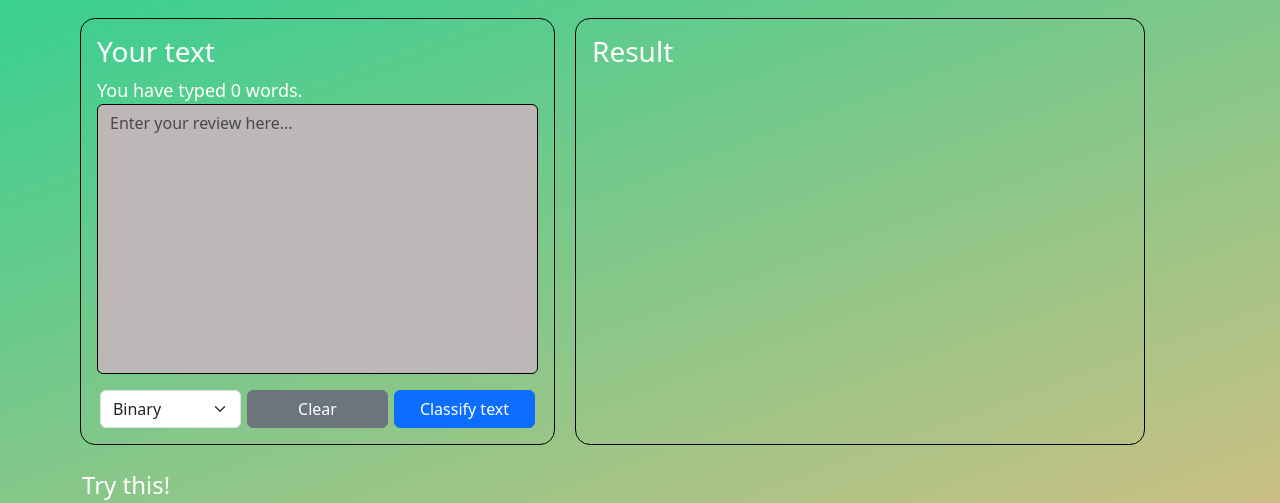
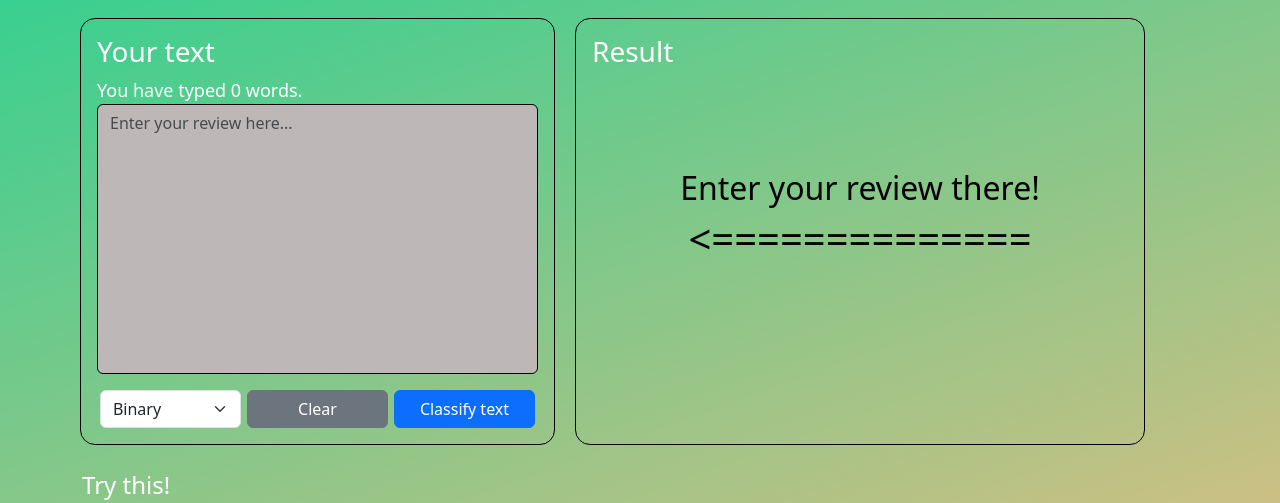
Before and after one commit to tuannguyen8531/Movie-Reviews-Classifying, a Django app: page / in a window 1280 px wide. Shown: the part 136-639 px from the top of the page. Run offline with Django 4.2, Linux system fonts and the light colour scheme; parts of the project's set-up code (start-up, migrations or seed data) failed here and were passed over.

```diff
--- a/sa_app/templates/index.html
+++ b/sa_app/templates/index.html
@@ -8,6 +8,7 @@
     <script src="https://cdn.jsdelivr.net/npm/bootstrap@5.3.3/dist/js/bootstrap.bundle.min.js"></script>
     <link href="{% static 'index/css/index.css' %}" rel="stylesheet"/>
     <title>Movie Reviews Sentiment Analysis</title>
+    <link rel="icon" type="image/x-icon" href="{% static 'index/images/positive.png' %}">
 </head>
 <body>
     <header>
@@ -19,7 +20,7 @@
     <div class="container mt-2 text-white">
         <div class="row">
             <div class="col-sm-5 p-3 div-text">
-                <form class="form-login" action="" method="post">
+                <form class="form-login" method="post" onsubmit="validateForm(event)">
                     {% csrf_token %}
                     <div class="form-group">
                         <span style="font-size:18px;">
@@ -127,6 +128,11 @@
                                 </div>
                             </div>
                         </div>
+                    {% else %}
+                        <div class="text-center text-black" style="margin-top: 100px;">
+                            <h2 class="mt-3" id="textDisplay">Enter your review there!</h2>
+                            <h1><==============</h1>
+                        </div>
                     {% endif %}
                 </div>
             </div>
@@ -171,7 +177,17 @@
             var textarea = document.getElementById(textareaId);
             textarea.value = '';
             countChar(textareaId, 'counter');
-        }
+        };
+
+        function validateForm(event) {
+            const textInput = document.getElementById('inputtext');
+            const textDisplay = document.getElementById('textDisplay');
+
+            if (!textInput.value.trim()) {
+                textDisplay.textContent = "Oops! Please enter something before submitting!";
+                event.preventDefault();
+            }
+        };
     </script>
 </body>
 </html>
--- a/sa_app/views.py
+++ b/sa_app/views.py
@@ -11,6 +11,13 @@ def index(request: HttpRequest):
     if request.method == 'POST':
         text = request.POST.get('text')
         model = request.POST.get('model')
+        result['text'] = text
+        result['model'] = model
+        result['text_length'] = len(text.split()) if text else 0
+
+        if not text:
+            return render(request, 'index.html', result)
+
         if model == 'multiclass':
             output, pred = predict(text)
             result['output'] = output
@@ -20,8 +27,5 @@ def index(request: HttpRequest):
             result['neg'] = format(100 - float(output), ".2f")
             result['pos'] = output
             result['pred'] = pred
-        result['text'] = text
-        result['model'] = model
-        result['text_length'] = len(text.split())
 
     return render(request, 'index.html', result)
```
